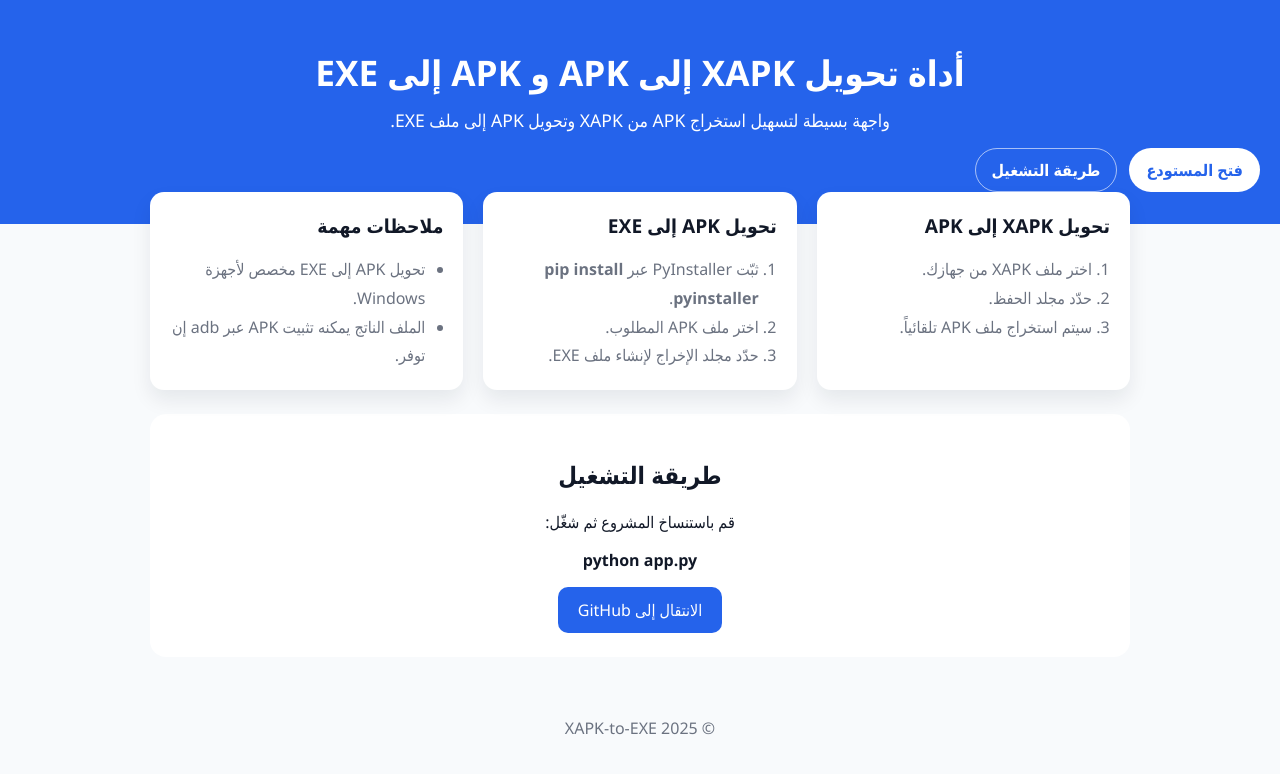
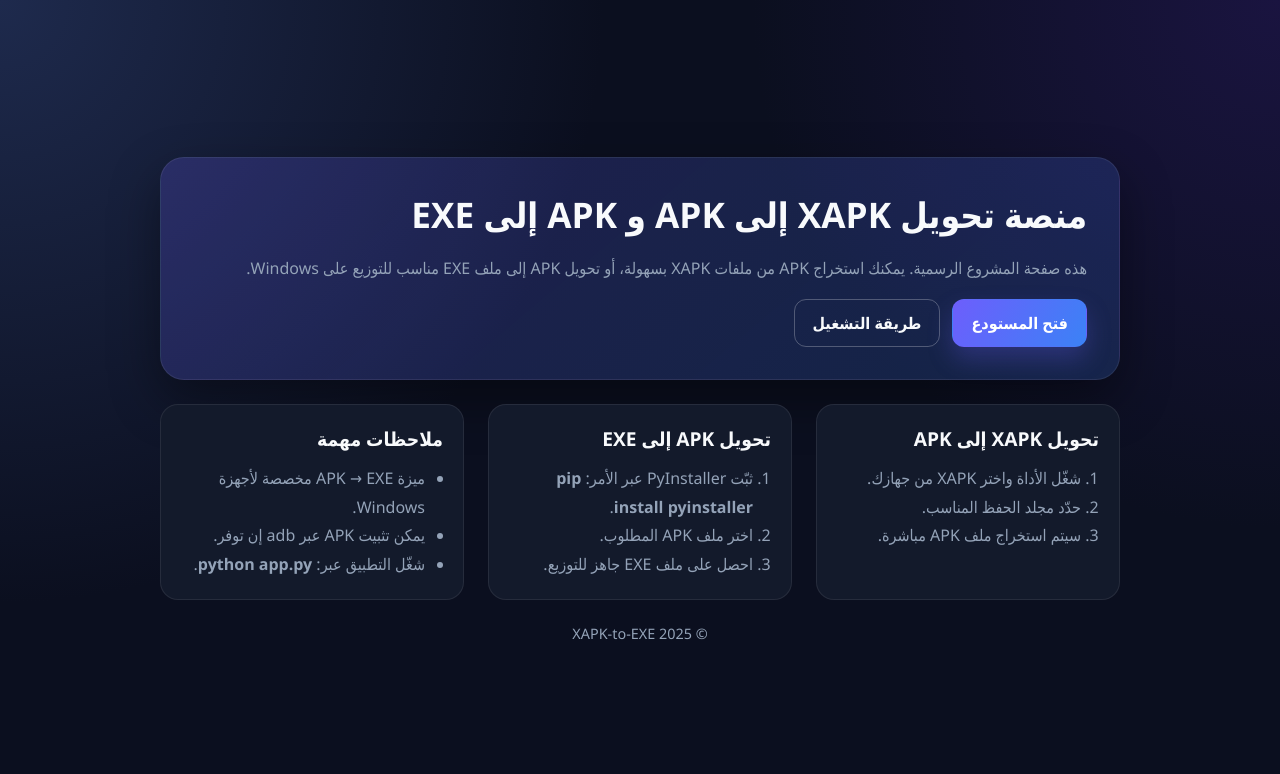
Before and after one commit to SKAYMAji/XAPK-to-EXE, a plain HTML site: page index.html in a window 1280 px wide. Drawn offline with Linux system fonts and the light colour scheme.

Commit message:
Restyle GitHub Pages landing page

```diff
--- a/index.html
+++ b/index.html
@@ -1,71 +1,65 @@
 <!DOCTYPE html>
-<html lang="ar">
+<html lang="ar" dir="rtl">
   <head>
     <meta charset="UTF-8" />
     <meta name="viewport" content="width=device-width, initial-scale=1" />
     <title>XAPK to EXE</title>
     <style>
       :root {
-        color-scheme: light;
-        --primary: #2563eb;
-        --secondary: #111827;
-        --muted: #6b7280;
-        --bg: #f8fafc;
-        --card: #ffffff;
+        color-scheme: dark;
+        --bg: #0b0f1f;
+        --panel: #131a2b;
+        --panel-border: rgba(255, 255, 255, 0.08);
+        --text: #f8fafc;
+        --muted: #94a3b8;
+        --accent: #6d5efc;
+        --accent-2: #3b82f6;
+      }
+
+      * {
+        box-sizing: border-box;
       }
 
       body {
         margin: 0;
-        font-family: "Segoe UI", Tahoma, Geneva, Verdana, sans-serif;
-        background: var(--bg);
-        color: var(--secondary);
-        direction: rtl;
+        min-height: 100vh;
+        font-family: "IBM Plex Sans", "Segoe UI", Tahoma, sans-serif;
+        background: radial-gradient(circle at top left, #1e2a4d, transparent 40%),
+          radial-gradient(circle at top right, #1a1440, transparent 35%),
+          var(--bg);
+        color: var(--text);
+        display: flex;
+        align-items: center;
+        justify-content: center;
+        padding: 40px 16px;
       }
 
-      header {
-        background: var(--primary);
-        color: #fff;
-        padding: 48px 20px 32px;
-        text-align: center;
+      .container {
+        width: min(960px, 100%);
+        display: grid;
+        grid-template-columns: repeat(auto-fit, minmax(260px, 1fr));
+        gap: 24px;
       }
 
-      header h1 {
-        margin: 0 0 12px;
+      .hero {
+        grid-column: 1 / -1;
+        background: linear-gradient(140deg, rgba(109, 94, 252, 0.22), rgba(59, 130, 246, 0.18));
+        border: 1px solid var(--panel-border);
+        border-radius: 24px;
+        padding: 32px;
+        display: flex;
+        flex-direction: column;
+        gap: 16px;
+        box-shadow: 0 20px 50px rgba(0, 0, 0, 0.4);
+      }
+
+      .hero h1 {
+        margin: 0;
         font-size: 2.2rem;
       }
 
-      header p {
+      .hero p {
         margin: 0;
-        font-size: 1.1rem;
-      }
-
-      main {
-        max-width: 980px;
-        margin: -32px auto 40px;
-        padding: 0 20px;
-      }
-
-      .grid {
-        display: grid;
-        grid-template-columns: repeat(auto-fit, minmax(250px, 1fr));
-        gap: 20px;
-      }
-
-      .card {
-        background: var(--card);
-        padding: 20px;
-        border-radius: 14px;
-        box-shadow: 0 10px 20px rgba(15, 23, 42, 0.08);
-      }
-
-      .card h2 {
-        margin-top: 0;
-        font-size: 1.2rem;
-      }
-
-      .steps {
-        margin: 0;
-        padding: 0 18px 0 0;
         color: var(--muted);
         line-height: 1.8;
       }
@@ -74,104 +68,105 @@
         display: flex;
         flex-wrap: wrap;
         gap: 12px;
-        margin-top: 16px;
       }
 
       .button {
-        display: inline-flex;
-        align-items: center;
-        justify-content: center;
-        padding: 10px 16px;
-        border-radius: 999px;
+        padding: 12px 18px;
+        border-radius: 12px;
         text-decoration: none;
         font-weight: 600;
         border: 1px solid transparent;
+        transition: transform 0.2s ease, box-shadow 0.2s ease;
       }
 
       .button.primary {
-        background: #fff;
-        color: var(--primary);
+        background: linear-gradient(120deg, var(--accent), var(--accent-2));
+        color: #fff;
+        box-shadow: 0 12px 24px rgba(109, 94, 252, 0.25);
       }
 
       .button.secondary {
         background: transparent;
-        color: #fff;
-        border-color: rgba(255, 255, 255, 0.6);
+        color: var(--text);
+        border-color: rgba(255, 255, 255, 0.25);
       }
 
-      .download {
-        background: var(--card);
-        padding: 24px;
-        border-radius: 16px;
-        margin-top: 24px;
-        text-align: center;
+      .button:hover {
+        transform: translateY(-2px);
       }
 
-      .download a {
-        background: var(--primary);
-        color: #fff;
-        text-decoration: none;
-        padding: 12px 20px;
-        border-radius: 10px;
-        display: inline-block;
+      .card {
+        background: var(--panel);
+        border: 1px solid var(--panel-border);
+        border-radius: 18px;
+        padding: 20px;
+      }
+
+      .card h2 {
+        margin: 0 0 12px;
+        font-size: 1.2rem;
+      }
+
+      .card ul,
+      .card ol {
+        margin: 0;
+        padding-inline-start: 18px;
+        color: var(--muted);
+        line-height: 1.8;
       }
 
       footer {
+        grid-column: 1 / -1;
         text-align: center;
         color: var(--muted);
-        padding: 20px;
+        font-size: 0.9rem;
       }
     </style>
   </head>
   <body>
-    <header>
-      <h1>أداة تحويل XAPK إلى APK و APK إلى EXE</h1>
-      <p>واجهة بسيطة لتسهيل استخراج APK من XAPK وتحويل APK إلى ملف EXE.</p>
-      <div class="actions">
-        <a class="button primary" href="https://github.com/SKAYMAji/XAPK-to-EXE" target="_blank" rel="noreferrer">
-          فتح المستودع
-        </a>
-        <a class="button secondary" href="#download">طريقة التشغيل</a>
-      </div>
-    </header>
-
-    <main>
-      <section class="grid">
-        <div class="card">
-          <h2>تحويل XAPK إلى APK</h2>
-          <ol class="steps">
-            <li>اختر ملف XAPK من جهازك.</li>
-            <li>حدّد مجلد الحفظ.</li>
-            <li>سيتم استخراج ملف APK تلقائياً.</li>
-          </ol>
-        </div>
-        <div class="card">
-          <h2>تحويل APK إلى EXE</h2>
-          <ol class="steps">
-            <li>ثبّت PyInstaller عبر <strong>pip install pyinstaller</strong>.</li>
-            <li>اختر ملف APK المطلوب.</li>
-            <li>حدّد مجلد الإخراج لإنشاء ملف EXE.</li>
-          </ol>
-        </div>
-        <div class="card">
-          <h2>ملاحظات مهمة</h2>
-          <ul class="steps">
-            <li>تحويل APK إلى EXE مخصص لأجهزة Windows.</li>
-            <li>الملف الناتج يمكنه تثبيت APK عبر adb إن توفر.</li>
-          </ul>
+    <div class="container">
+      <section class="hero">
+        <h1>منصة تحويل XAPK إلى APK و APK إلى EXE</h1>
+        <p>
+          هذه صفحة المشروع الرسمية. يمكنك استخراج APK من ملفات XAPK بسهولة، أو
+          تحويل APK إلى ملف EXE مناسب للتوزيع على Windows.
+        </p>
+        <div class="actions">
+          <a class="button primary" href="https://github.com/SKAYMAji/XAPK-to-EXE" target="_blank" rel="noreferrer">
+            فتح المستودع
+          </a>
+          <a class="button secondary" href="#steps">طريقة التشغيل</a>
         </div>
       </section>
 
-      <section id="download" class="download">
-        <h2>طريقة التشغيل</h2>
-        <p>قم باستنساخ المشروع ثم شغّل:</p>
-        <p><strong>python app.py</strong></p>
-        <a href="https://github.com/SKAYMAji/XAPK-to-EXE" target="_blank" rel="noreferrer">
-          الانتقال إلى GitHub
-        </a>
+      <section id="steps" class="card">
+        <h2>تحويل XAPK إلى APK</h2>
+        <ol>
+          <li>شغّل الأداة واختر XAPK من جهازك.</li>
+          <li>حدّد مجلد الحفظ المناسب.</li>
+          <li>سيتم استخراج ملف APK مباشرة.</li>
+        </ol>
       </section>
-    </main>
 
-    <footer>© 2025 XAPK-to-EXE</footer>
+      <section class="card">
+        <h2>تحويل APK إلى EXE</h2>
+        <ol>
+          <li>ثبّت PyInstaller عبر الأمر: <strong>pip install pyinstaller</strong>.</li>
+          <li>اختر ملف APK المطلوب.</li>
+          <li>احصل على ملف EXE جاهز للتوزيع.</li>
+        </ol>
+      </section>
+
+      <section class="card">
+        <h2>ملاحظات مهمة</h2>
+        <ul>
+          <li>ميزة APK → EXE مخصصة لأجهزة Windows.</li>
+          <li>يمكن تثبيت APK عبر adb إن توفر.</li>
+          <li>شغّل التطبيق عبر: <strong>python app.py</strong>.</li>
+        </ul>
+      </section>
+
+      <footer>© 2025 XAPK-to-EXE</footer>
+    </div>
   </body>
 </html>
```
